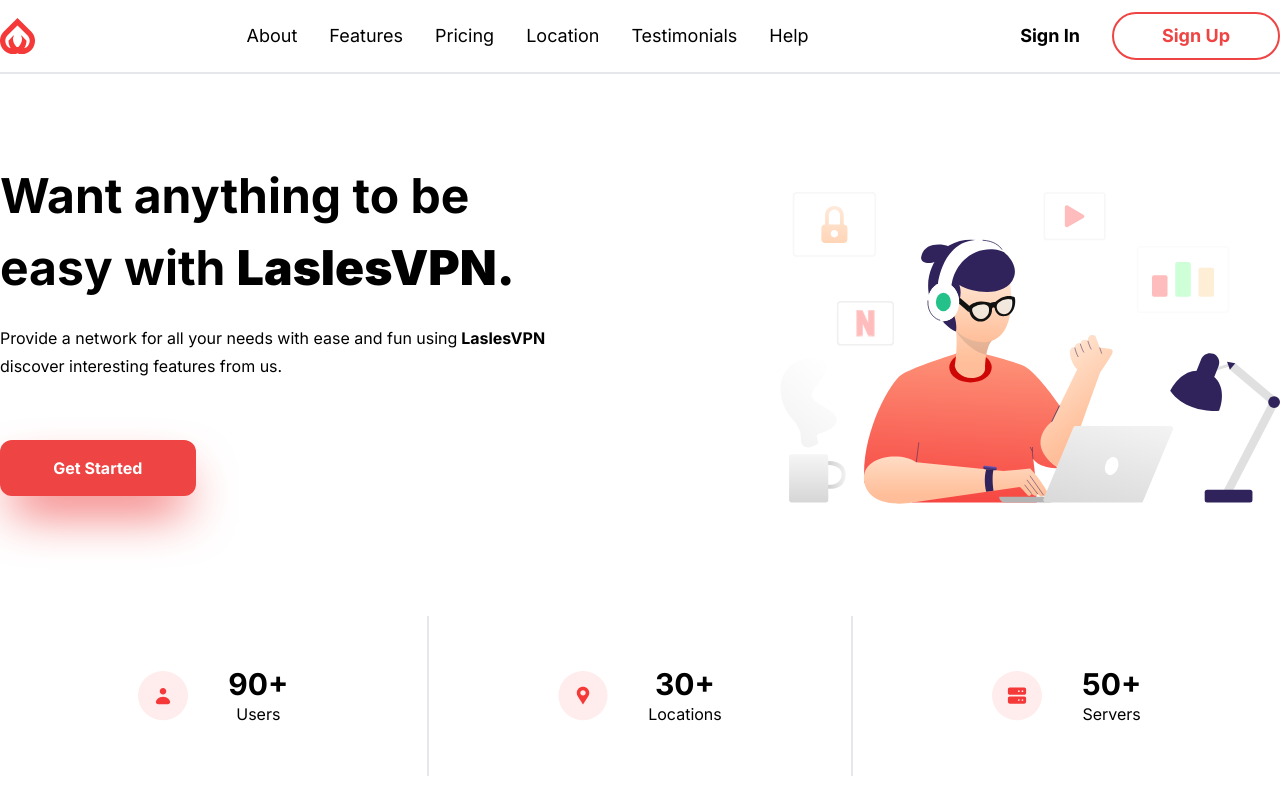
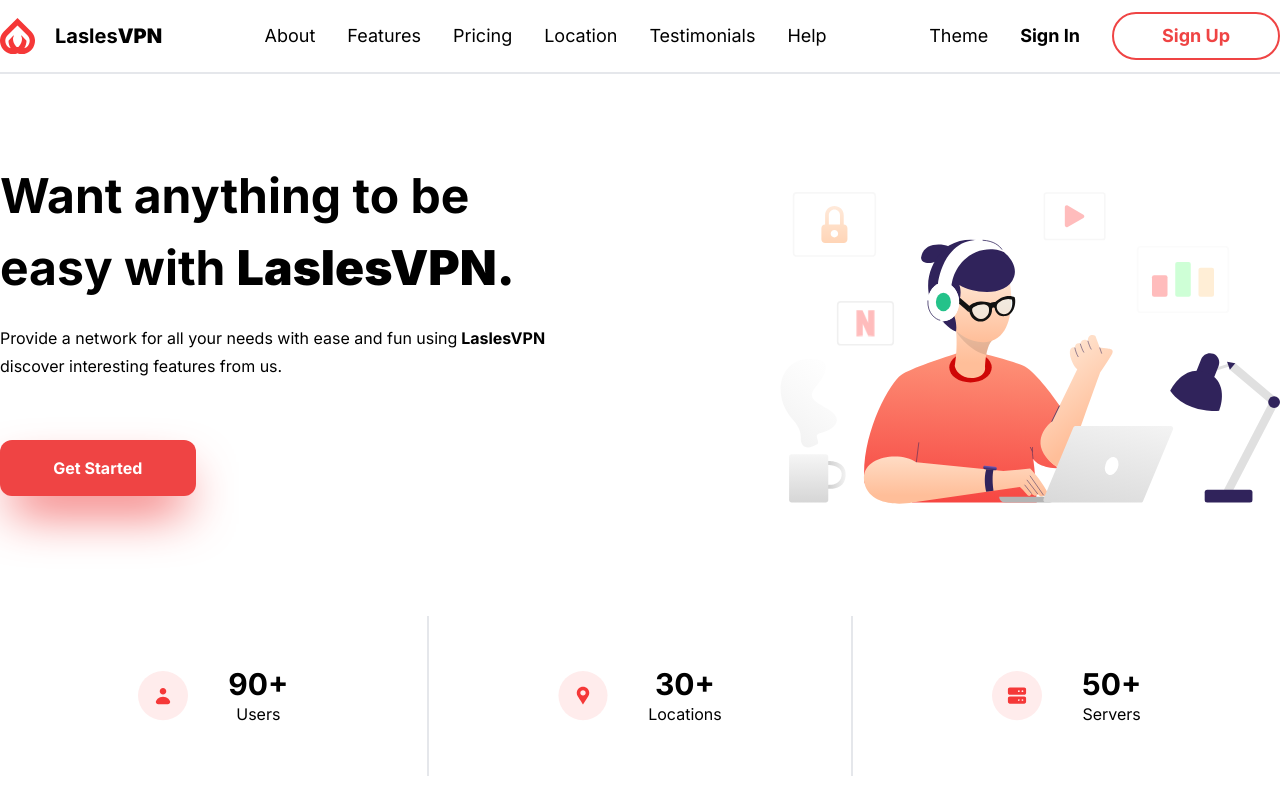
Before and after one commit to Nalaudo/escuelita-crombie-landing, a Next.js app: page / in a window 1280 px wide. Shown: the top 800 px of the page. Built offline with nearby package versions, Linux system fonts and the light colour scheme; no server answers.

Commit message:
Dark-Light Theme

```diff
--- a/src/app/home/sections/about/index.tsx
+++ b/src/app/home/sections/about/index.tsx
@@ -1,13 +1,21 @@
+"use client";
 import Container from "@/src/components/Container/Container";
 import Image from "next/image";
 import Image1 from "@/public/assets/Image1.svg";
 import Users from "@/public/assets/Users.svg";
 import Locations from "@/public/assets/Locations.svg";
 import Servers from "@/public/assets/Servers.svg";
+import { useTheme } from "@/src/context/ThemeContext";
 
 const About = () => {
+  const { theme } = useTheme();
   return (
-    <Container id="about" className="flex flex-col items-center py-20">
+    <Container
+      id="about"
+      className={`flex flex-col items-center py-20 ${
+        theme === "light" ? "text-black bg-white" : "text-white bg-black"
+      }`}
+    >
       <div className="flex flex-row items-center justify-between py-20">
         <div className="max-w-[50%]">
           <div className="flex flex-col w-11/12 gap-5">
--- a/src/app/home/sections/features/index.tsx
+++ b/src/app/home/sections/features/index.tsx
@@ -1,12 +1,17 @@
+"use client";
 import Image2 from "@/public/assets/Image2.svg";
 import Container from "@/src/components/Container/Container";
+import { useTheme } from "@/src/context/ThemeContext";
 import Image from "next/image";
 
 const Features = () => {
+  const { theme } = useTheme();
   return (
     <Container
       id="features"
-      className="flex justify-center items-center bg-gray-100 py-28"
+      className={`flex justify-center items-center py-28 ${
+        theme === "light" ? "text-black bg-gray-100" : "text-white bg-black"
+      }`}
     >
       <div className="flex flex-row items-center justify-between">
         <div className="max-w-[50%]">
--- a/src/app/home/sections/form/index.tsx
+++ b/src/app/home/sections/form/index.tsx
@@ -4,6 +4,7 @@
 import { yupResolver } from "@hookform/resolvers/yup";
 import * as yup from "yup";
 import Container from "@/src/components/Container/Container";
+import { useTheme } from "@/src/context/ThemeContext";
 
 type FormValues = {
   firstName: string;
@@ -43,11 +44,13 @@
       }
     ).then((res) => res.json());
   };
-
+  const { theme } = useTheme();
   return (
     <Container
       id="help"
-      className="flex flex-col items-center justify-center pb-20"
+      className={`flex flex-col items-center justify-center pb-20 ${
+        theme === "light" ? "text-black bg-white" : "text-white bg-black"
+      }`}
     >
       <div className="flex flex-col items-center justify-center gap-10">
         <h4 className="text-3xl font-semibold text-center">
--- a/src/app/home/sections/location/index.tsx
+++ b/src/app/home/sections/location/index.tsx
@@ -1,14 +1,19 @@
+"use client";
 import Container from "@/src/components/Container/Container";
 import Image from "next/image";
 import React from "react";
 import map from "@/public/assets/map.svg";
 import Sponsored from "@/public/assets/Sponsored.svg";
+import { useTheme } from "@/src/context/ThemeContext";
 
 const Location = () => {
+  const { theme } = useTheme();
   return (
     <Container
       id="location"
-      className="h-screen flex items-center justify-center"
+      className={`h-screen flex items-center justify-center ${
+        theme === "light" ? "text-black bg-white" : "text-white bg-black"
+      }`}
       childClassName="h-full"
     >
       <div className="flex flex-col items-center justify-center h-full gap-20">
--- a/src/app/home/sections/pricing/index.tsx
+++ b/src/app/home/sections/pricing/index.tsx
@@ -5,6 +5,7 @@
 import Plan2SVG from "@/public/assets/Plan2.svg";
 import Plan3SVG from "@/public/assets/Plan3.svg";
 import Image from "next/image";
+import { useTheme } from "@/src/context/ThemeContext";
 
 type FetchedData = {
   title: string;
@@ -13,6 +14,7 @@
 };
 
 const Pricing = () => {
+  const { theme } = useTheme();
   const {
     isLoading,
     error,
@@ -29,7 +31,9 @@
   return (
     <Container
       id="pricing"
-      className="flex items-center justify-center h-screen"
+      className={`flex items-center justify-center h-screen ${
+        theme === "light" ? "text-black bg-white" : "text-white bg-black"
+      }`}
     >
       <div className="flex flex-col items-center gap-5 py-20">
         <h4 className="text-3xl font-semibold">Choose Your Plan</h4>
--- a/src/app/home/sections/testimonials/index.tsx
+++ b/src/app/home/sections/testimonials/index.tsx
@@ -1,11 +1,16 @@
+"use client";
 import Container from "@/src/components/Container/Container";
 import { Carousel } from "./Carousel";
+import { useTheme } from "@/src/context/ThemeContext";
 
 const Testimonials = () => {
+  const { theme } = useTheme();
   return (
     <Container
       id="testimonials"
-      className="h-[50vh] flex items-center justify-center"
+      className={`h-[50vh] flex items-center justify-center ${
+        theme === "light" ? "text-black bg-white" : "text-white bg-black"
+      }`}
       childClassName="h-full"
     >
       <div className="flex flex-col justify-center items-center">
--- a/src/app/layout.tsx
+++ b/src/app/layout.tsx
@@ -4,6 +4,7 @@
 import NavBar from "../components/layout/navbar/NavBar";
 import Footer from "../components/layout/footer/Footer";
 import { ReactQueryProvider } from "../components/ReactQueryProvider";
+import { ThemeProvider } from "../context/ThemeContext";
 
 const inter = Inter({ subsets: ["latin"] });
 
@@ -19,6 +20,7 @@
 }) {
   return (
     <ReactQueryProvider>
+      <ThemeProvider>
         <html lang="en">
           <body className={inter.className}>
             <NavBar />
@@ -26,6 +28,7 @@
             <Footer />
           </body>
         </html>
+      </ThemeProvider>
     </ReactQueryProvider>
   );
 }
--- a/src/components/layout/footer/Footer.tsx
+++ b/src/components/layout/footer/Footer.tsx
@@ -1,3 +1,4 @@
+"use client";
 import React from "react";
 import Container from "../../Container/Container";
 import Link from "next/link";
@@ -6,10 +7,16 @@
 import Facebook from "@/public/assets/Facebook.svg";
 import Twitter from "@/public/assets/Twitter.svg";
 import Instagram from "@/public/assets/Instagram.svg";
+import { useTheme } from "@/src/context/ThemeContext";
 
 const Footer = () => {
+  const { theme } = useTheme();
   return (
-    <Container className="flex items-center justify-center min-h-96">
+    <Container
+      className={`flex items-center justify-center min-h-96 ${
+        theme === "light" ? "text-black bg-white" : "text-white bg-black"
+      }`}
+    >
       <div className="flex justify-between h-96">
         <div className="flex flex-col w-1/3 gap-8">
           <Link href={"/"} className="flex items-center gap-5">
--- a/src/components/layout/navbar/NavBar.tsx
+++ b/src/components/layout/navbar/NavBar.tsx
@@ -1,5 +1,7 @@
+"use client";
 import Logo from "@/public/assets/Logo.svg";
 import Container from "@/src/components/Container/Container";
+import { useTheme } from "@/src/context/ThemeContext";
 import Image from "next/image";
 import Link from "next/link";
 
@@ -12,13 +14,21 @@
     { href: "#testimonials", label: "Testimonials" },
     { href: "#help", label: "Help" },
   ];
+  const { theme, toggleTheme } = useTheme();
 
   return (
-    <Container className="flex text-black bg-white fixed top-0 w-full z-50 justify-center border-b-2">
+    <Container
+      className={`flex ${
+        theme === "light" ? "text-black bg-white" : "text-white bg-black"
+      } fixed top-0 w-full z-50 justify-center border-b-2`}
+    >
       <nav>
         <div className="flex items-center w-full py-3 justify-between mx-auto">
-          <Link href={"/"} className="flex items-center gap-5">
+          <Link href={"/"} className="flex items-center justify-center gap-5">
             <Image src={Logo} alt="logo" />
+            <h1 className="text-xl font-bold">
+              Lasles<strong>VPN</strong>
+            </h1>
           </Link>
           <ul className="flex gap-8 text-lg">
             {links.map((element) => {
@@ -30,6 +40,7 @@
             })}
           </ul>
           <ul className="flex gap-8 items-center text-lg">
+            <button onClick={toggleTheme}>Theme</button>
             <Link href={"/sign-in"}>
               <strong>Sign In</strong>
             </Link>
--- /dev/null
+++ b/src/context/ThemeContext.tsx
@@ -0,0 +1,34 @@
+"use client";
+import React, { createContext, useContext, useState } from "react";
+
+type Theme = "light" | "dark";
+
+const ThemeContext = createContext<
+  | {
+      theme: Theme;
+      toggleTheme: () => void;
+    }
+  | undefined
+>(undefined);
+
+export function useTheme() {
+  const context = useContext(ThemeContext);
+  if (!context) {
+    throw new Error("useTheme must be used within a ThemeProvider");
+  }
+  return context;
+}
+
+export function ThemeProvider({ children }: { children: React.ReactNode }) {
+  const [theme, setTheme] = useState<Theme>("light");
+
+  const toggleTheme = () => {
+    setTheme((prevTheme) => (prevTheme === "light" ? "dark" : "light"));
+  };
+
+  return (
+    <ThemeContext.Provider value={{ theme, toggleTheme }}>
+      {children}
+    </ThemeContext.Provider>
+  );
+}
```
Lines whose indentation alone changed are shown as unchanged.
